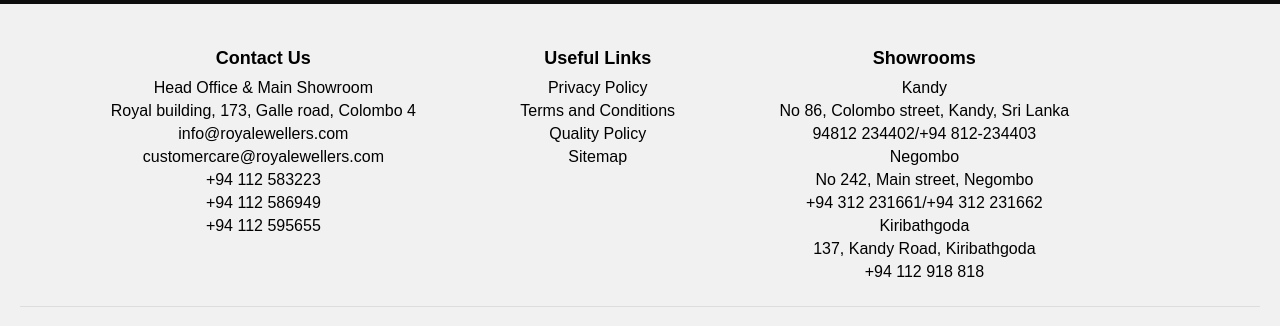
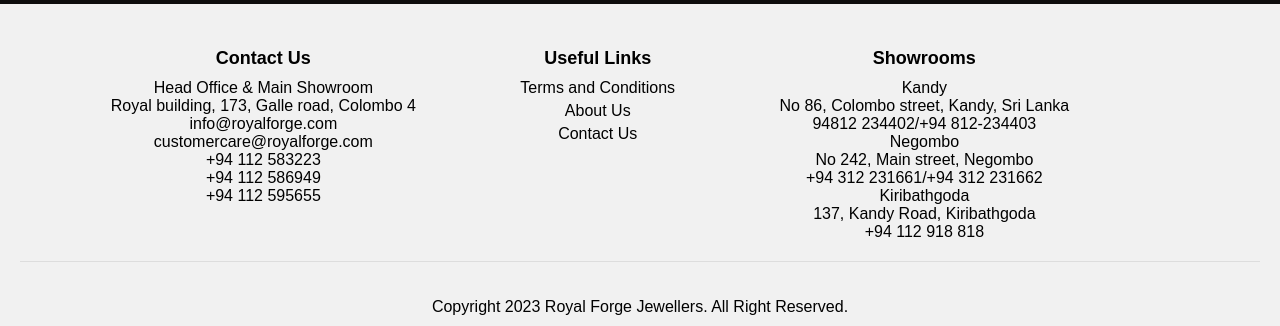
Before and after one commit to Gethmi-Rathnayaka/Web-technology-project, a plain HTML site: page backend,header&footer.html in a window 1280 px wide. Shown: the part 156-482 px from the top of the page. Drawn offline with Linux system fonts and the light colour scheme.

Commit message:
modified:   backend,header&footer.html

```diff
--- a/backend,header&footer.html
+++ b/backend,header&footer.html
@@ -16,9 +16,8 @@
     <div class="navbar">
       <a href="#">Home</a>
       <a href="#">About Us</a>
-      <a href="#">Our Collection</a>
       <div class="dropdown">
-        <button class="dropbtn">Jewelry
+        <button class="dropbtn">Jewellery
           <i class="fa fa-caret-down"></i>
         </button>
         <div class="dropdown-content">
@@ -42,32 +41,31 @@
 <footer>
   <div class="footer-col">
     <h4>Contact Us</h4>
-    <a href="#">Head Office & Main Showroom</a>
-    <a href="#">Royal building, 173, Galle road, Colombo 4</a>
-    <a href="#">info@royalewellers.com</a>
-    <a href="#">customercare@royalewellers.com</a>
-    <a href="#">+94 112 583223</a>
-    <a href="#">+94 112 586949</a>
-    <a href="#">+94 112 595655</a>
+    Head Office & Main Showroom<br>
+    Royal building, 173, Galle road, Colombo 4<br>
+    info@royalforge.com<br>
+    customercare@royalforge.com<br>
+    +94 112 583223<br>
+    +94 112 586949<br>
+    +94 112 595655<br>
   </div>
   <div class="footer-col">
     <h4>Useful Links</h4>
-    <a href="#">Privacy Policy</a>
     <a href="#">Terms and Conditions</a>
-    <a href="#">Quality Policy</a>
-    <a href="#">Sitemap</a>
+    <a href="#">About Us</a>
+    <a href="#">Contact Us</a>
   </div>
   <div class="footer-col">
     <h4>Showrooms</h4>
-    <a href="#">Kandy</a>
-    <a href="#">No 86, Colombo street, Kandy, Sri Lanka</a>
-    <a href="#">94812 234402/+94 812-234403</a>
-    <a href="#">Negombo</a>
-    <a href="#">No 242, Main street, Negombo</a>
-    <a href="#">+94 312 231661/+94 312 231662</a>
-    <a href="#">Kiribathgoda</a>
-    <a href="#">137, Kandy Road, Kiribathgoda</a>
-    <a href="#">+94 112 918 818</a>
+    Kandy<br>
+    No 86, Colombo street, Kandy, Sri Lanka<br>
+    94812 234402/+94 812-234403<br>
+    Negombo<br>
+    No 242, Main street, Negombo<br>
+    +94 312 231661/+94 312 231662<br>
+    Kiribathgoda<br>
+    137, Kandy Road, Kiribathgoda<br>
+    +94 112 918 818<br>
   </div>
   <div class="copyright">
     <p>Copyright 2023 Royal Forge Jewellers. All Right Reserved.</p>
```
